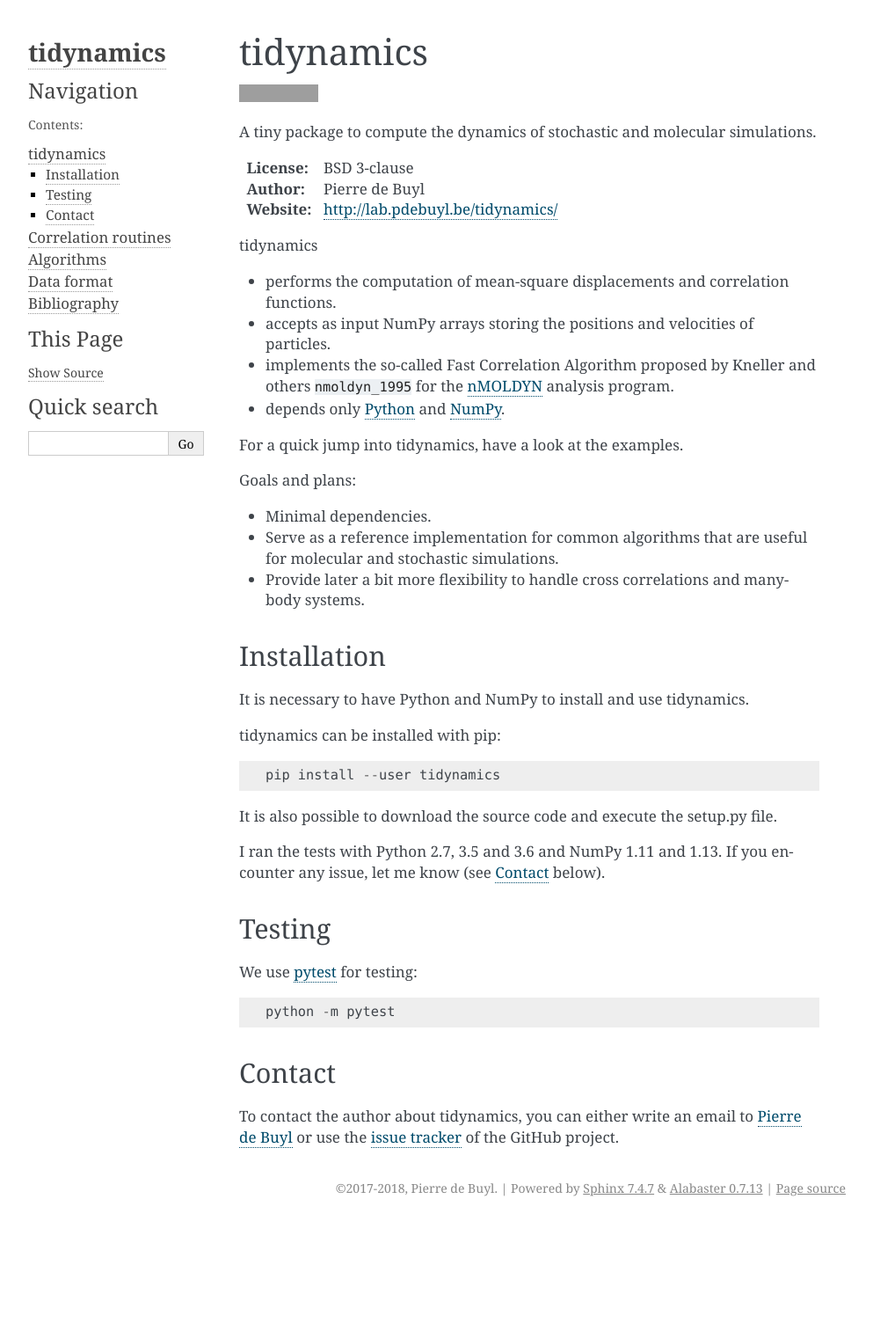
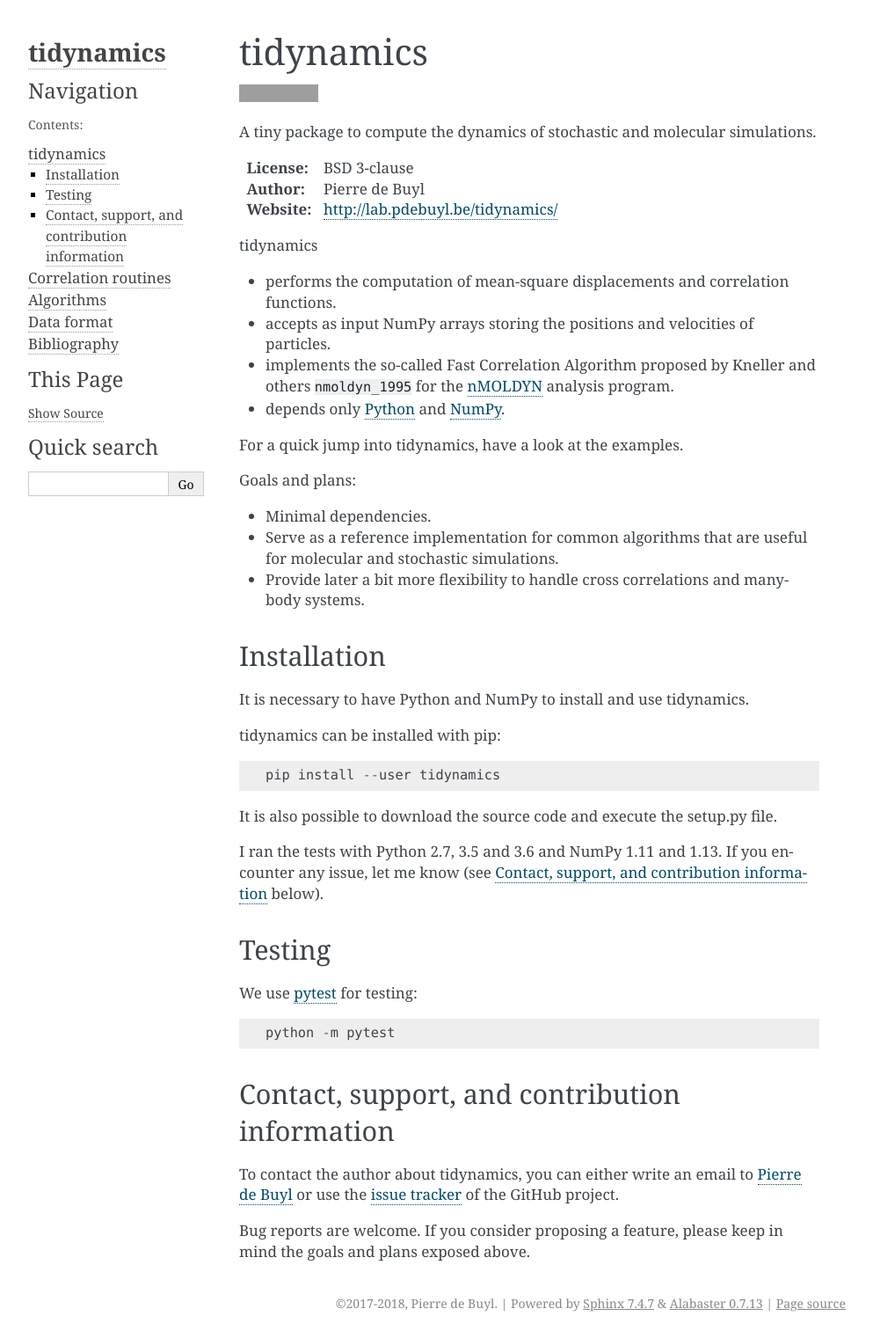
Before and after one commit to pdebuyl-lab/tidynamics, a Sphinx documentation site: the page built from doc/index.rst, in a window 1280 px wide. Shown: the whole page at 88% size, without its empty margins (148-1141 px from the left). Built offline with Sphinx 7.4.7, drawn with Linux system fonts in a browser that asks for light colours; pages that are not in the unit, such as notebooks, are missing from menus; cross-references to code outside the pages are shown as plain code; before the commit the page ends 1390 px from its top, so only the background shows below that; grey boxes are pictures that could not be loaded.

Commit message:
Mention welcome of bug reports

```diff
--- a/doc/index.rst
+++ b/doc/index.rst
@@ -66,9 +66,12 @@ We use `pytest <https://pypi.python.org/pypi/pytest/>`_ for testing::
 
 .. _contact:
 
-Contact
--------
+Contact, support, and contribution information
+----------------------------------------------
 
 To contact the author about tidynamics, you can either write an email to `Pierre de Buyl
 <https://www.kuleuven.be/wieiswie/nl/person/00092351>`_ or use the `issue tracker
 <https://github.com/pdebuyl-lab/tidynamics/issues>`_ of the GitHub project.
+
+Bug reports are welcome. If you consider proposing a feature, please keep in mind the goals
+and plans exposed above.
```
Also changed, not shown: README.rst (+5 -2 lines).
